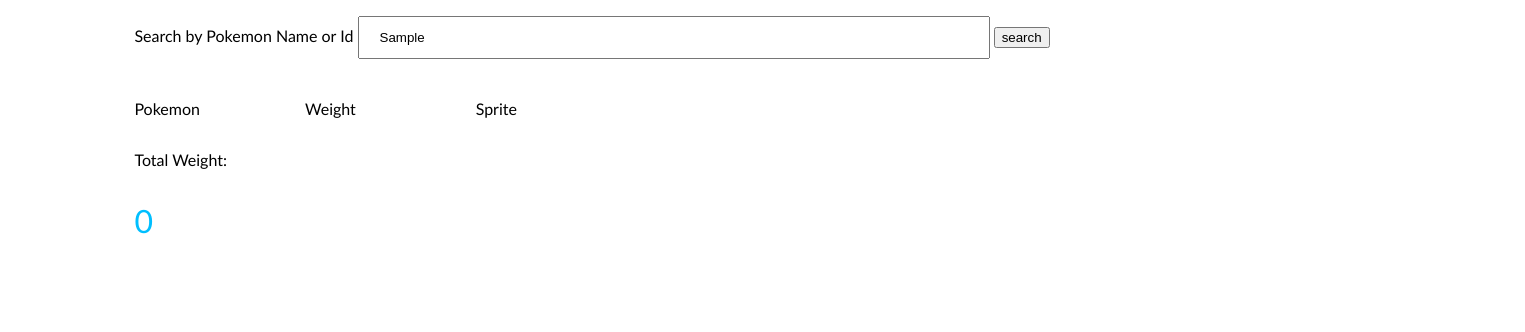
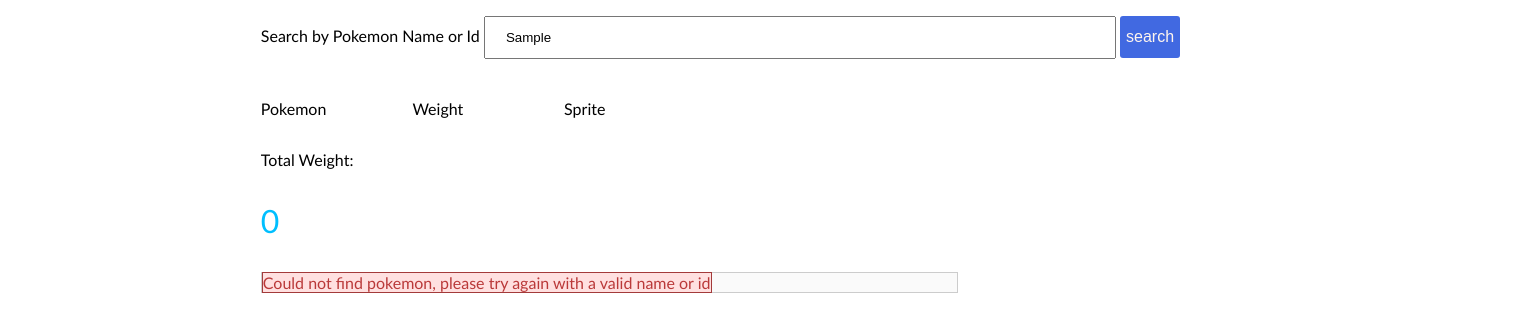
Before and after one commit to juliocesar1235/pokemon-calculator, a plain HTML site: page index.html in a window 1280 px wide. Both pictures are taken after typing "Sample" into the empty fields and a click on the button "search". Shown: the whole page, 1525 px wide, since content can reach past the window. Drawn offline with nearby package versions, Linux system fonts and the light colour scheme; no server answers.

Commit message:
Error message

```diff
--- a/css/index.css
+++ b/css/index.css
@@ -3,7 +3,7 @@
 }
 
 div {
-    margin-left: 10%;
+    margin-left: 20%;
 }
 ul {
     list-style: none;
@@ -29,9 +29,49 @@
 
 .search-bar{
     width: 100%;
+    height: 20%;
+}
+
+.search-button{
+    height: 42px;
+    display: inline-block;
+    font-size: 16px;
+    background-color: royalblue;
+    color: seashell;
+    border: none;
+    border-radius: 3px;
+}
+
+
+.total{
+    display: inline-block;
 }
 
 .total-weight{
     color: deepskyblue;
     font-size: xx-large;
 }
+
+.warning{
+    border-color: red;
+}
+
+span.close{
+    float: right;
+    cursor: pointer;
+    font-weight: bold;
+}
+
+.bar{
+    width: 55%;
+    color: #333;
+    margin-bottom: 2%;
+    background: #fafafa;
+    border: 1px solid #ccc;
+}
+
+.error{
+    color: #ba3939;
+    background: #ffe0e0;
+    border: 1px solid #a33a3a;
+}
--- a/index.html
+++ b/index.html
@@ -11,7 +11,7 @@
   <div id="container" class="search-bar">
     <label for="">Search by Pokemon Name or Id</label>
     <input type="text" id="poke-name">
-    <button id="poke-search"> search</button>
+    <button id="poke-search" class="search-button"> search</button>
   </div>
   <div>
     <ul id="list" class="pokemons">
@@ -22,7 +22,7 @@
         </li>
       </ul>
   </div>
-  <div id="total">
+  <div id="total" class="total">
     <label>Total Weight:</label>
     <p id="total-value" class="total-weight"></p>
   </div>
--- a/index.js
+++ b/index.js
@@ -1,5 +1,5 @@
 var weight = 0
-let poke_name = document.querySelector("#poke-name")
+let input_name = document.querySelector("#poke-name")
 let weight_total = document.querySelector("#total-value")
 let search_button = document.querySelector("#poke-search")
 let total = document.querySelector("#total-value")
@@ -7,17 +7,16 @@
 total.textContent = 0
 
 search_button.addEventListener("click", (_) => {
-//   if(poke_name.value != ""){
-//     // item_name.classList.remove("warning")
-//     // item_value.classList.remove("warning")
-       add_item_to_ul(poke_name.value, total);
-//   }else{
-//     item_name.classList.add("warning")
-//     item_value.classList.add("warning")
-//   }
+  if(input_name.value != ""){
+        input_name.classList.remove("warning")
+        add_item_to_ul(input_name.value, total);
+   }else{
+        input_name.classList.add("warning")
+        input_name.classList.add("warning")
+  }
 })
 
-function get_element_li (name, price, total_value, img_url) {
+function get_element_li (name, weight, total_value, img_url) {
   let li = document.createElement('li')
   let poke_name = document.createElement('p')
   let poke_weight = document.createElement('p')
@@ -27,7 +26,7 @@
   //button.classList.add("remove")
   button.innerText = "remove"
   poke_name.textContent = name
-  poke_weight.textContent = price
+  poke_weight.textContent = weight
   image.src = img_url
 
   button.addEventListener("click", (_) => {
@@ -46,7 +45,18 @@
         const res = await axios.get('https://pokeapi.co/api/v2/pokemon/'+ name)
         return res.data
     } catch(e){
-        console.log("error")
+        let div = document.createElement('div')
+        let span = document.createElement('span')
+        let body = document.body
+        div.classList.add("bar")
+        span.classList.add("error")
+        span.addEventListener("click", function () {
+            var bar = this.parentElement
+            bar.parentElement.removeChild(bar)
+        });
+        span.innerText = "Could not find pokemon, please try again with a valid name or id"
+        div.appendChild(span)
+        body.appendChild(div)
     }
 };
 
@@ -54,7 +64,7 @@
   (async () => {
     let poke_data  = await get_pokemon(name)
     weight += parseInt(poke_data.weight,10)
-    let li = get_element_li(poke_data.name,poke_data.weight, total, poke_data.sprites.front_default)
+    let li = get_element_li(poke_data.name, poke_data.weight, total, poke_data.sprites.front_default)
     let ul = document.getElementById("list")
     ul.appendChild(li)
     total.textContent = weight
```
